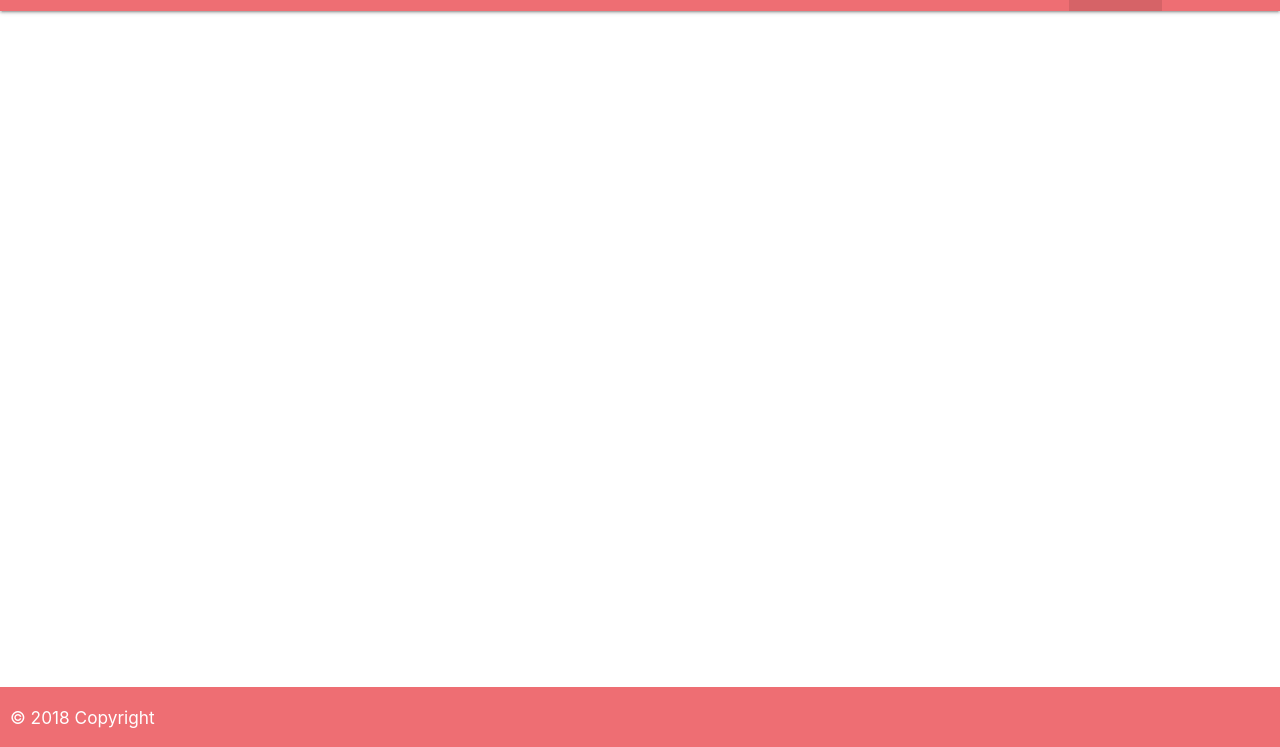
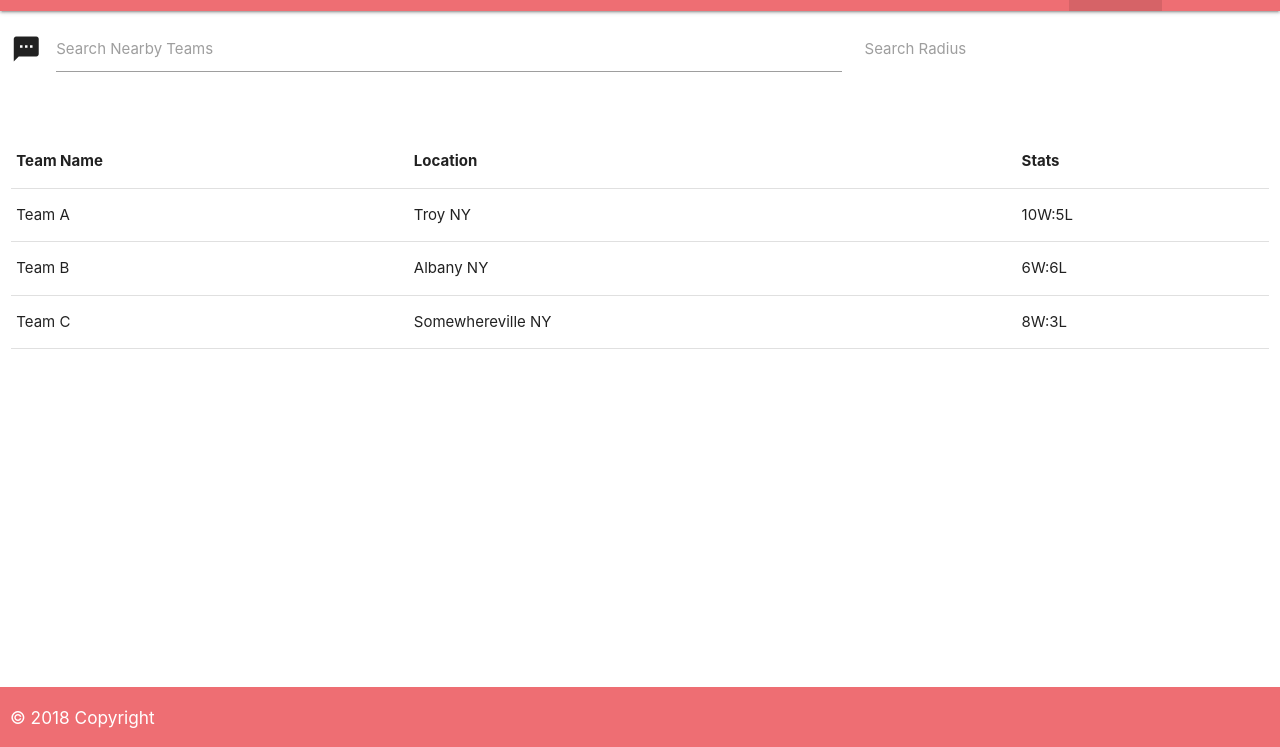
Before and after one commit to justinchen673/ITWS-Final-Project, a plain HTML site: page itws-final/teams.html in a window 1280 px wide. Shown: the part 53-800 px from the top of the page. Drawn offline with nearby package versions, Linux system fonts and the light colour scheme.

Commit message:
Implemented Teams page

```diff
--- a/itws-final/teams.html
+++ b/itws-final/teams.html
@@ -4,9 +4,19 @@
     <!--Import Google Icon Font-->
     <link href="https://fonts.googleapis.com/icon?family=Material+Icons" rel="stylesheet">
     <!--Import materialize.css-->
+
     <link type="text/css" rel="stylesheet" href="css/materialize.min.css"  media="screen,projection"/>
-    <!--Let browser know website is optimized for mobile-->
-    <meta name="viewport" content="width=device-width, initial-scale=1.0"/>
+    <link rel = "stylesheet" href = "https://cdnjs.cloudflare.com/ajax/libs/materialize/0.97.3/css/materialize.min.css">
+    <script type = "text/javascript" src = "https://code.jquery.com/jquery-2.1.1.min.js"></script>
+    <script src = "https://cdnjs.cloudflare.com/ajax/libs/materialize/0.97.3/js/materialize.min.js"></script>
+
+    <!--JavaScript stuffs-->
+    <script type="text/javascript">
+      $(document).ready(function() {
+        $('select').material_select();
+      });
+    </script>
+
   </head>
   <body>
 
@@ -22,9 +32,60 @@
 	  </nav>
 
 
+    <div class="row">
+      <div class="col s12">
+        <div class="row">
+          <div class="input-field col s8">
+            <i class="material-icons prefix">textsms</i>
+            <input type="text" id="autocomplete-input" class="autocomplete">
+            <label for="autocomplete-input">Search Nearby Teams</label>
+          </div>
 
-    <!--JavaScript at end of body for optimized loading-->
-    <script type="text/javascript" src="js/materialize.min.js"></script>
+          <div class = "input-field col s4">
+            <select>
+              <option value="" disabled selected>Select a radius</option>
+              <option value="1">1 mile</option>
+              <option value="2">5 miles</option>
+              <option value="3">10 miles</option>
+              <option value="3">>10 miles</option>
+            </select>
+            <label>Search Radius</label>
+          </div>
+        </div>
+      </div>
+    </div>
+
+    <div class = "row">
+      <div class="col s12">
+        <table class = "highlight">
+          <thead>
+            <tr>
+              <th>Team Name</th>
+              <th>Location</th>
+              <th>Stats</th>
+            </tr>
+          </thead>
+          <tbody>
+            <tr>
+              <td>Team A</td>
+              <td>Troy NY</td>
+              <td>10W:5L</td>
+            </tr>
+            <tr>
+              <td>Team B</td>
+              <td>Albany NY</td>
+              <td>6W:6L</td>
+            </tr>
+            <tr>
+              <td>Team C</td>
+              <td>Somewhereville NY</td>
+              <td>8W:3L</td>
+            </tr>
+          </tbody>
+        </table>
+      </div>
+    </div>
+
   </body>
 
   <footer>
```
Also changed, not shown: itws-final/index.html (+6 -0 lines), itws-final/schedule.html (+6 -0 lines).
